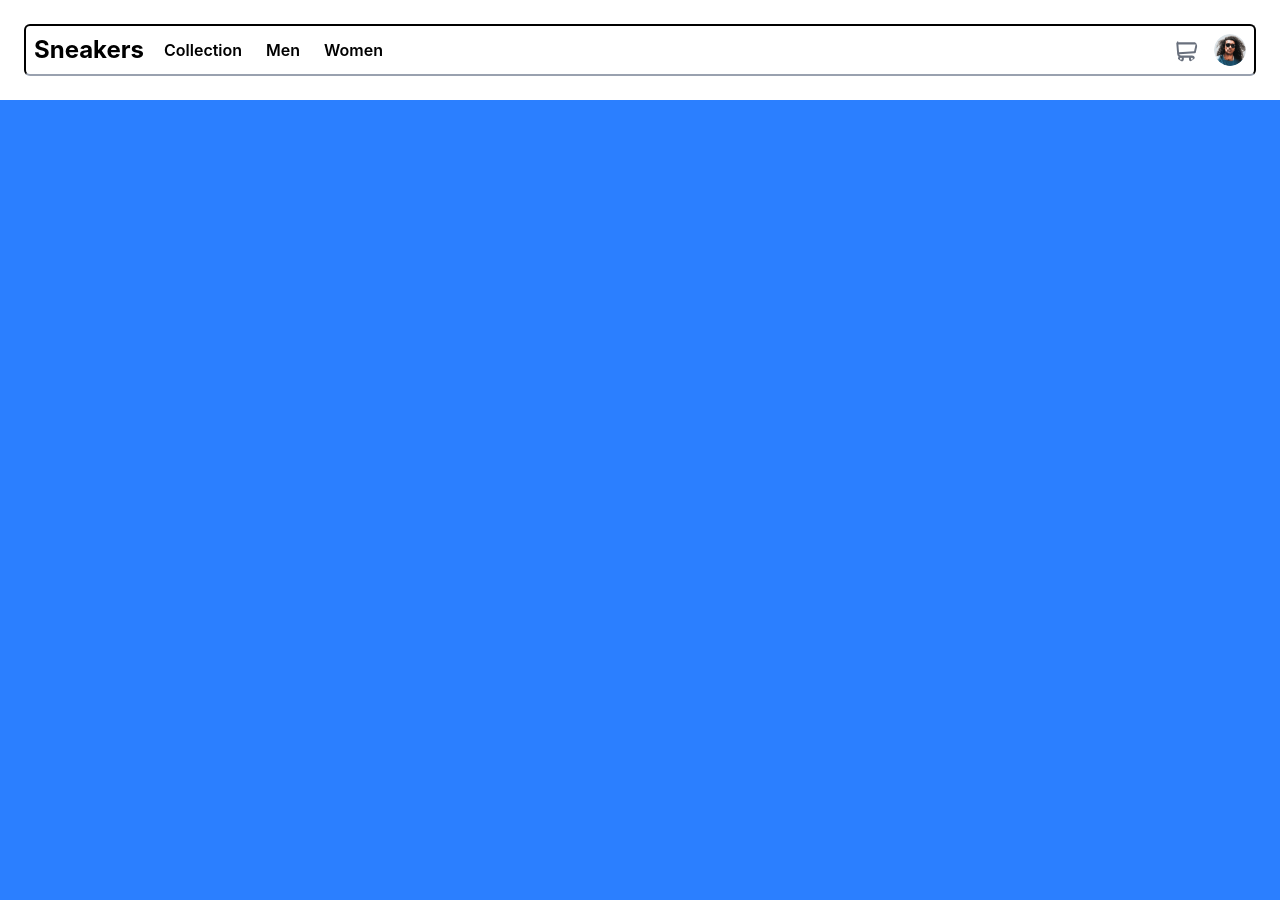
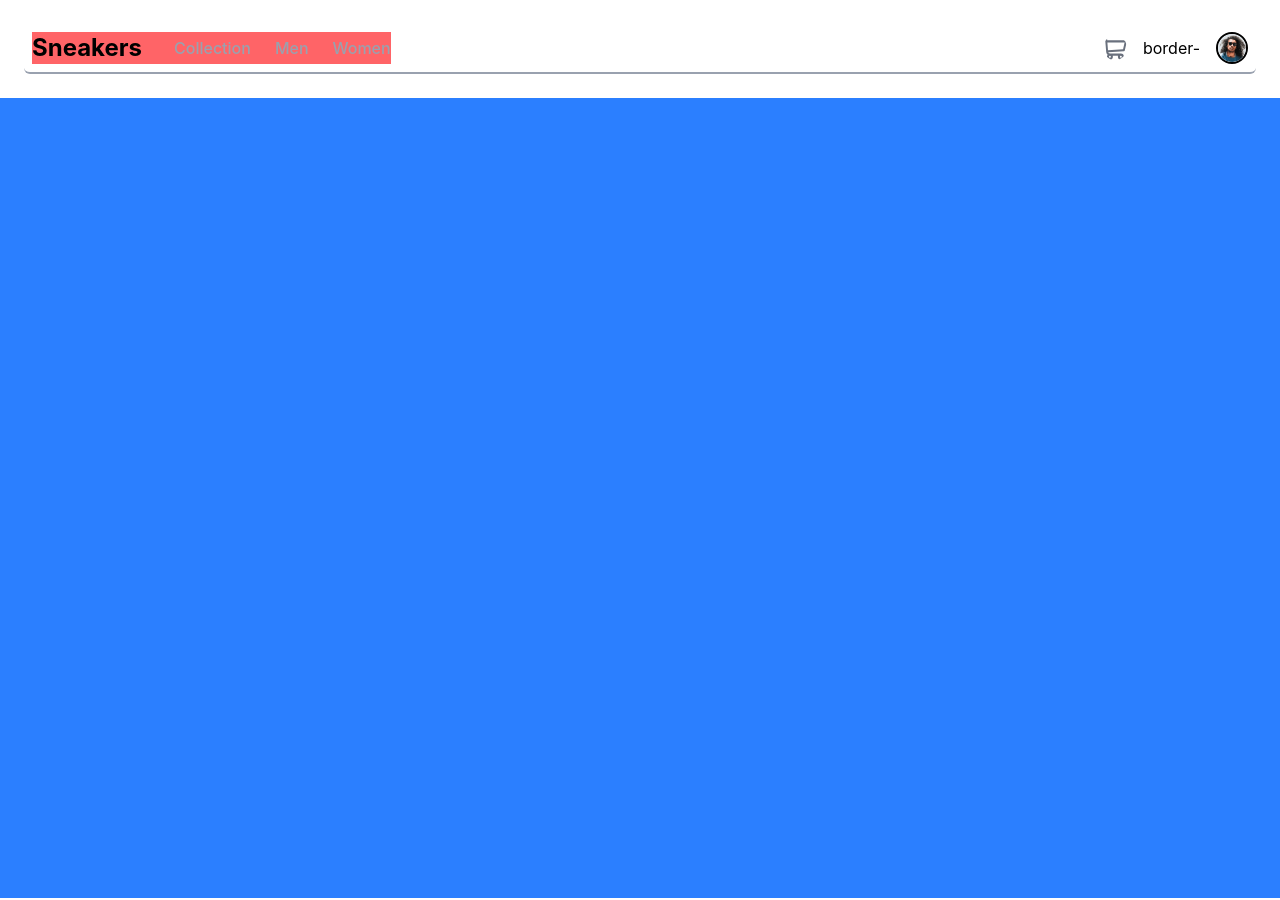
Before and after one commit to Developerfiyin/e-commerce-website-for-shoe, a React (Vite) app: page / in a window 1280 px wide. Built offline with nearby package versions, Linux system fonts and the light colour scheme.

Commit message:
Update navbar.jsx

```diff
--- a/src/App.jsx
+++ b/src/App.jsx
@@ -7,7 +7,7 @@ function App() {
       <section id="center">
         <Home/>
 
-        <div className= " bg-blue-500 p-2 h-screen  ">
+        <div className= " bg-blue-500 p-2 h-screen m ">
 
         </div>
 
--- a/src/Componenets/Header.jsx
+++ b/src/Componenets/Header.jsx
@@ -0,0 +1,9 @@
+import React from 'react'
+
+const Header = () => {
+  return (
+    <div>Header</div>
+  )
+}
+
+export default Header
--- a/src/Componenets/Navbar.jsx
+++ b/src/Componenets/Navbar.jsx
@@ -3,26 +3,26 @@ import image from "../assets/icon-cart.svg";
 import image2 from "../assets/image-avatar.png";
 export const Navbar = () => {
   return (
-    <div className="flex justify-between mx-auto items-center border-tl-none border-2 border-b-gray-400 outline-none p-2 rounded-md ">
-      <div className="flex gap-5 items-center">
+    <div className="flex justify-between mx-auto items-center border-x-0 border-t-0 border-0 border-2 border-b-gray-400 outline-none p-2 rounded-md ">
+      <div className="flex gap-8 items-center bg-red-400">
         <h4 className="text-black text-2xl font-bold">Sneakers</h4>
 
-        <div className="flex gap-6 ">
-          <a href="" className="text-black font-semibold transition duration-300 cursor-pointer hover:text-gray-300">
+        <div className="flex gap-6 items-center">
+          <a href="" className="text-gray-400 font-medium transition duration-300 cursor-pointer hover:text-gray-500">
             Collection
           </a>
-          <a href="" className="text-black font-semibold transition duration-300 cursor-pointer hover:text-gray-300">
+          <a href="" className="text-gray-400 font-medium transition duration-300 cursor-pointer hover:text-gray-500">
             Men
           </a>
-          <a href="" className="text-black font-semibold transition duration-300 cursor-pointer hover:text-gray-300">
+          <a href="" className="text-gray-400 font-medium transition duration-300 cursor-pointer hover:text-gray-500">
             Women
           </a>
         </div>
       </div>
 
       <div className="flex gap-4 items-center">
-        <img src={image} alt="Cart icon" className="w-6 h-6 rounded-full  " />
-        <img src={image2} alt="Cart" className="w-8 h-8 rounded-full" />
+        <img src={image} alt="Cart icon" className="w-6 h-6 rounded-full  " />border-
+        <img src={image2} alt=" Avatar image " className="w-8 h-8 border-2 rounded-full border- " />
       </div>
     </div>
   );
```
